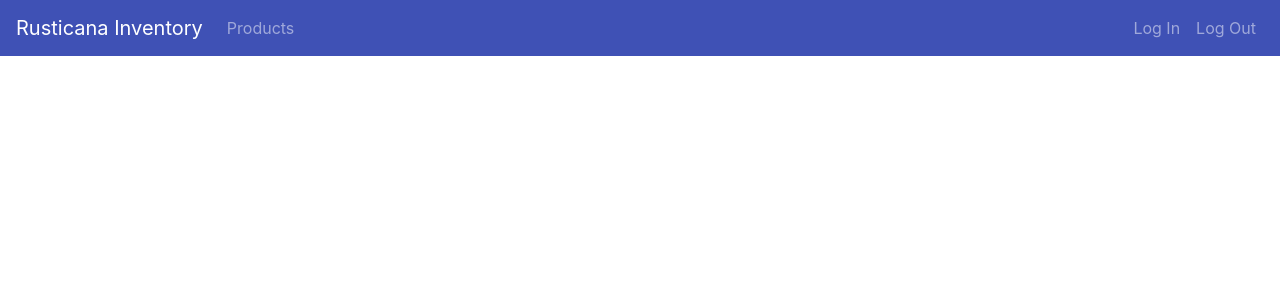
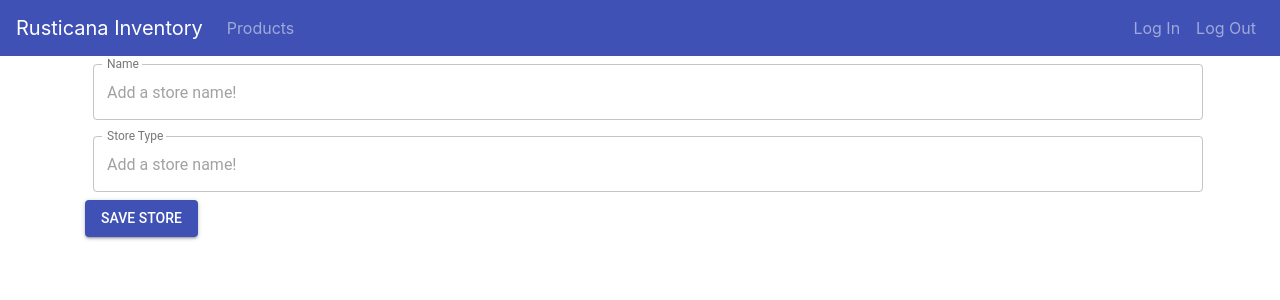
Before and after one commit to mgenova12/inventory-client, a React (Create React App) app: page /stores/new in a window 1280 px wide. Shown: the top 300 px of the page. Built offline with nearby package versions, Linux system fonts and the light colour scheme.

Commit message:
add home and store page

```diff
--- a/src/components/Common/Navbar/index.js
+++ b/src/components/Common/Navbar/index.js
@@ -1,7 +1,5 @@
 import React from "react";
-
 import "./index.css";
-
 
 class Navbar extends React.Component {
 
@@ -22,13 +20,13 @@ class Navbar extends React.Component {
 			    </ul>
 			  </div>
 
-			    <div class="collapse navbar-collapse " id="navbarTogglerDemo03">
-			        <ul class="navbar-nav ml-auto mt-2 mt-lg-0">
-			            <li class="nav-item">
-			                <a class="nav-link" href="/">Log In</a>
+			    <div className="collapse navbar-collapse " id="navbarTogglerDemo03">
+			        <ul className="navbar-nav ml-auto mt-2 mt-lg-0">
+			            <li className="nav-item">
+			                <a className="nav-link" href="/">Log In</a>
 			            </li>
-			            <li class="nav-item">
-			                <a class="nav-link" href="/">Log Out</a>
+			            <li className="nav-item">
+			                <a className="nav-link" href="/">Log Out</a>
 			            </li>
 			        </ul>
 			    </div>
--- a/src/components/Home/index.js
+++ b/src/components/Home/index.js
@@ -1,6 +1,8 @@
 import React from "react";
 import "./index.css";
+import Button from '@material-ui/core/Button';
 
+import Stores from '../Stores'
 
 class Home extends React.Component {
 
@@ -15,13 +17,15 @@ class Home extends React.Component {
 	  			<a href="/" class="list-group-item list-group-item-action list-group-item-light">Product Prices</a>
 	  			<a href="/" class="list-group-item list-group-item-action list-group-item-light">Manage Users</a>
 			</div>
-			<div class="list-group">
-				<h4>Label(prepcenter)</h4>
-			</div>
 
-			<div class="list-group">
-				<h4>Label(store)</h4>
-			</div>
+      <Stores/>
+
+      <a href="/stores/new">
+      	<Button variant="contained" color="primary">
+        	Add Store
+      	</Button>
+      </a>
+
 		</div>
     );
   }
--- a/src/components/Products/ProductTable.js
+++ b/src/components/Products/ProductTable.js
@@ -28,7 +28,7 @@ export class ProductTable extends Component {
 	const columns = [
 		"ID", "Name", "Distributor", "Count By",
 		"Category", "Case Quantity", "Price",
-		"Markup", "Prepped"
+
 	];
 
 	const data = this.props.products.map(product => {
@@ -43,7 +43,8 @@ export class ProductTable extends Component {
 		  data={data}
 		  columns={columns}
 		  options={{
-		    selectableRows: false
+		    selectableRows: false,
+		    responsive: "scroll"
 		  }}
 		/>
       </div>
--- /dev/null
+++ b/src/components/Stores/NewStoreForm/index.js
@@ -0,0 +1,45 @@
+import React from "react";
+import TextField from '@material-ui/core/TextField';
+import Button from '@material-ui/core/Button';
+
+class NewStoreForm extends React.Component {
+
+  render() {
+    return (
+    	<div class="container">
+	    	<TextField
+	          id="outlined-full-width"
+	          label="Name"
+	          style={{ margin: 8 }}
+	          placeholder="Add a store name!"
+	          fullWidth
+	          margin="normal"
+	          variant="outlined"
+	          InputLabelProps={{
+	            shrink: true,
+	          }}
+	        />
+
+	    	<TextField
+	          id="outlined-full-width"
+	          label="Store Type"
+	          style={{ margin: 8 }}
+	          placeholder="Add a store name!"
+	          fullWidth
+	          margin="normal"
+	          variant="outlined"
+	          InputLabelProps={{
+	            shrink: true,
+	          }}
+	        />
+
+	    <Button variant="contained" color="primary">
+        	Save Store
+      	</Button>
+
+		</div>
+    );
+  }
+}
+
+export default NewStoreForm;
--- /dev/null
+++ b/src/components/Stores/index.js
@@ -0,0 +1,22 @@
+import React from "react";
+
+class Stores extends React.Component {
+
+  render() {
+    return (
+    	<div >
+
+			<div class="list-group">
+				<h4>Label(prepcenter)</h4>
+			</div>
+
+			<div class="list-group">
+				<h4>Label(store)</h4>
+			</div>
+
+		</div>
+    );
+  }
+}
+
+export default Stores;
--- a/src/components/index.js
+++ b/src/components/index.js
@@ -1,7 +1,9 @@
 import React from "react";
 import { BrowserRouter, Route, Switch } from "react-router-dom";
 
+
 import Home from "./Home";
+import NewStoreForm from './Stores/NewStoreForm'
 import Products from "./Products";
 import Navbar from "./Common/Navbar"
 
@@ -14,6 +16,7 @@ class Router extends React.Component {
 	          <Navbar/>
 	          <Switch>
 	            <Route exact path="/" component={Home} />
+	            <Route exact path="/stores/new" component={NewStoreForm} />
 	            <Route exact path="/products" component={Products} />
 	          </Switch>
 
--- a/src/index.js
+++ b/src/index.js
@@ -4,8 +4,9 @@ import { Provider } from "react-redux";
 import './index.css';
 
 import 'jquery/src/jquery'
+import 'bootstrap/dist/js/bootstrap.min.js';
 import 'bootstrap/dist/css/bootstrap.min.css';
-import 'bootstrap/dist/js/bootstrap.min.js';
+
 import * as serviceWorker from './serviceWorker';
 
 import store from "./store";
```
